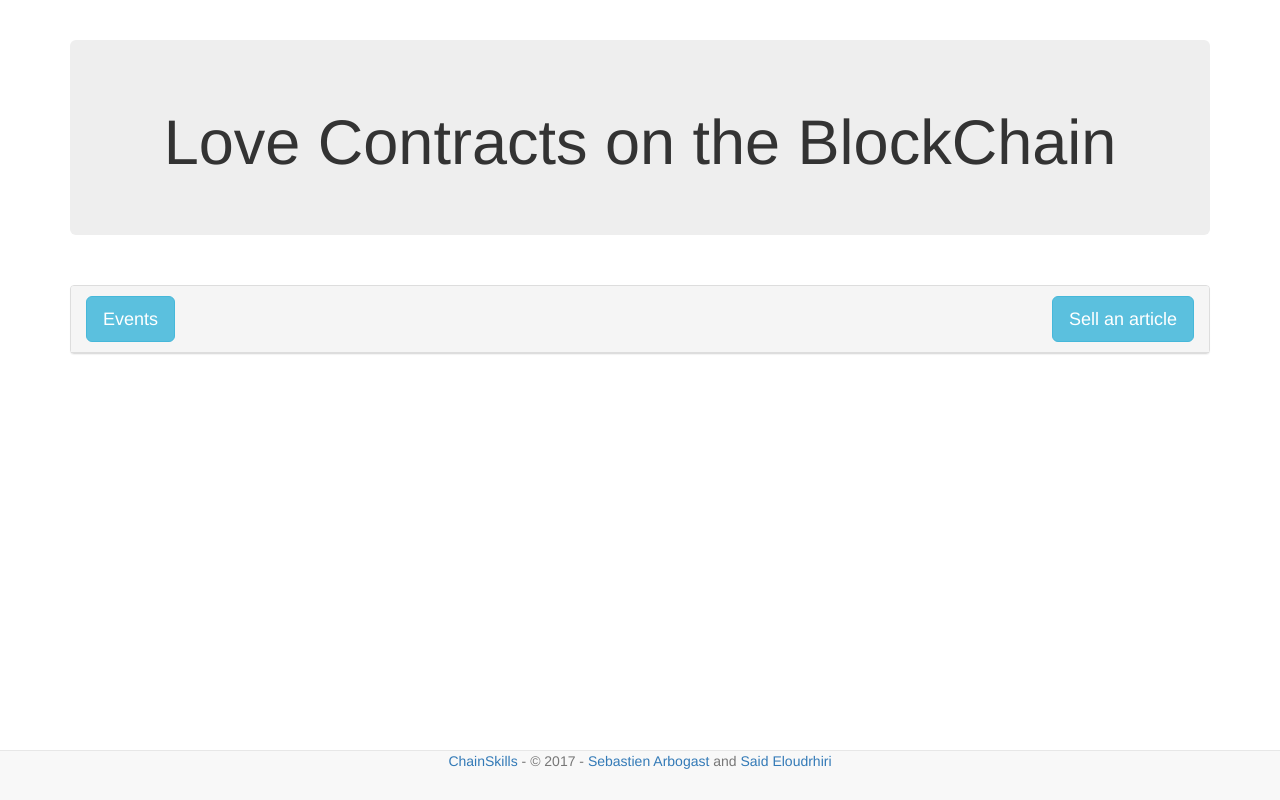
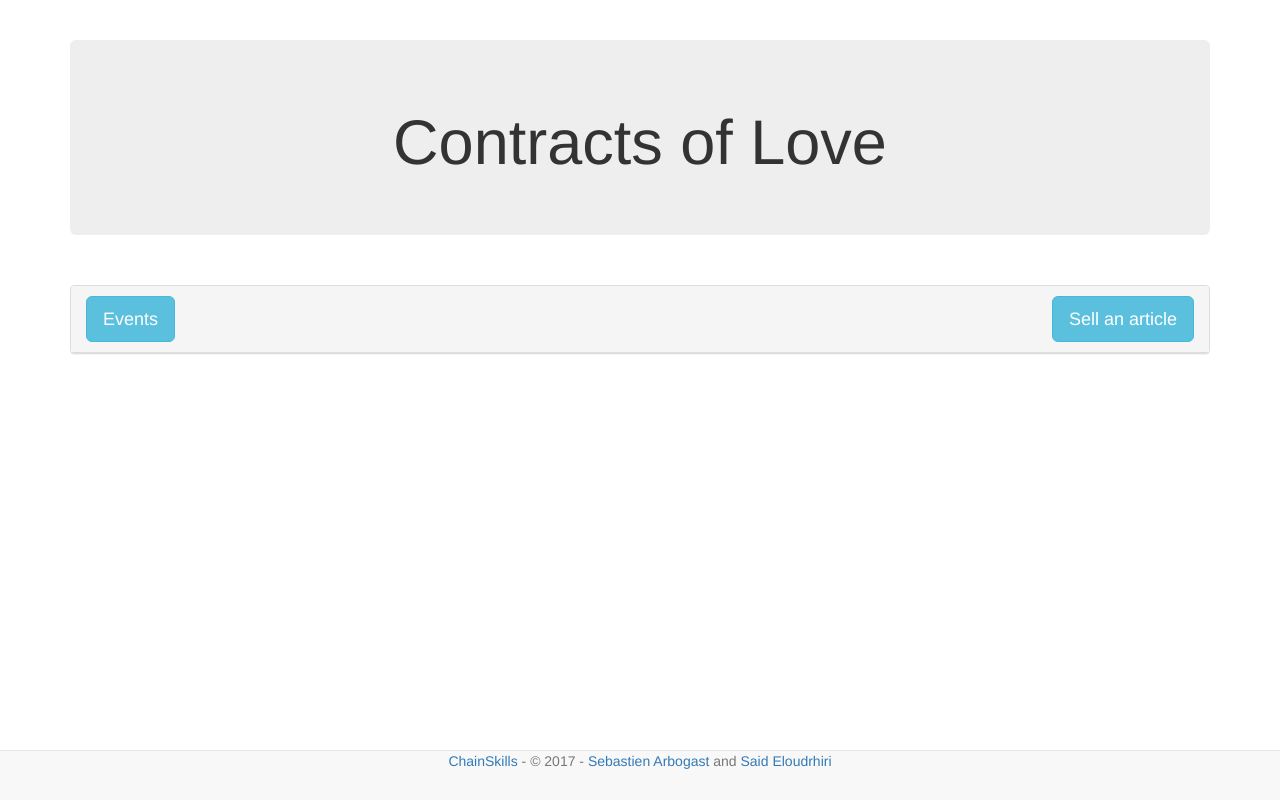
Before and after one commit to xihw/LoveContractBeta, a website: page docs/index.html in a window 1280 px wide. Drawn offline with nearby package versions, Linux system fonts and the light colour scheme.

Commit message:
Adding frontend files to Github Pages

```diff
--- a/docs/index.html
+++ b/docs/index.html
@@ -26,7 +26,7 @@
 <body>
   <div class="container">
     <div class="jumbotron text-center">
-      <h1>Love Contracts on the BlockChain</h1>
+      <h1>Contracts of Love</h1>
     </div>
 
     <div class="col-md-12" id="article-list">
```
